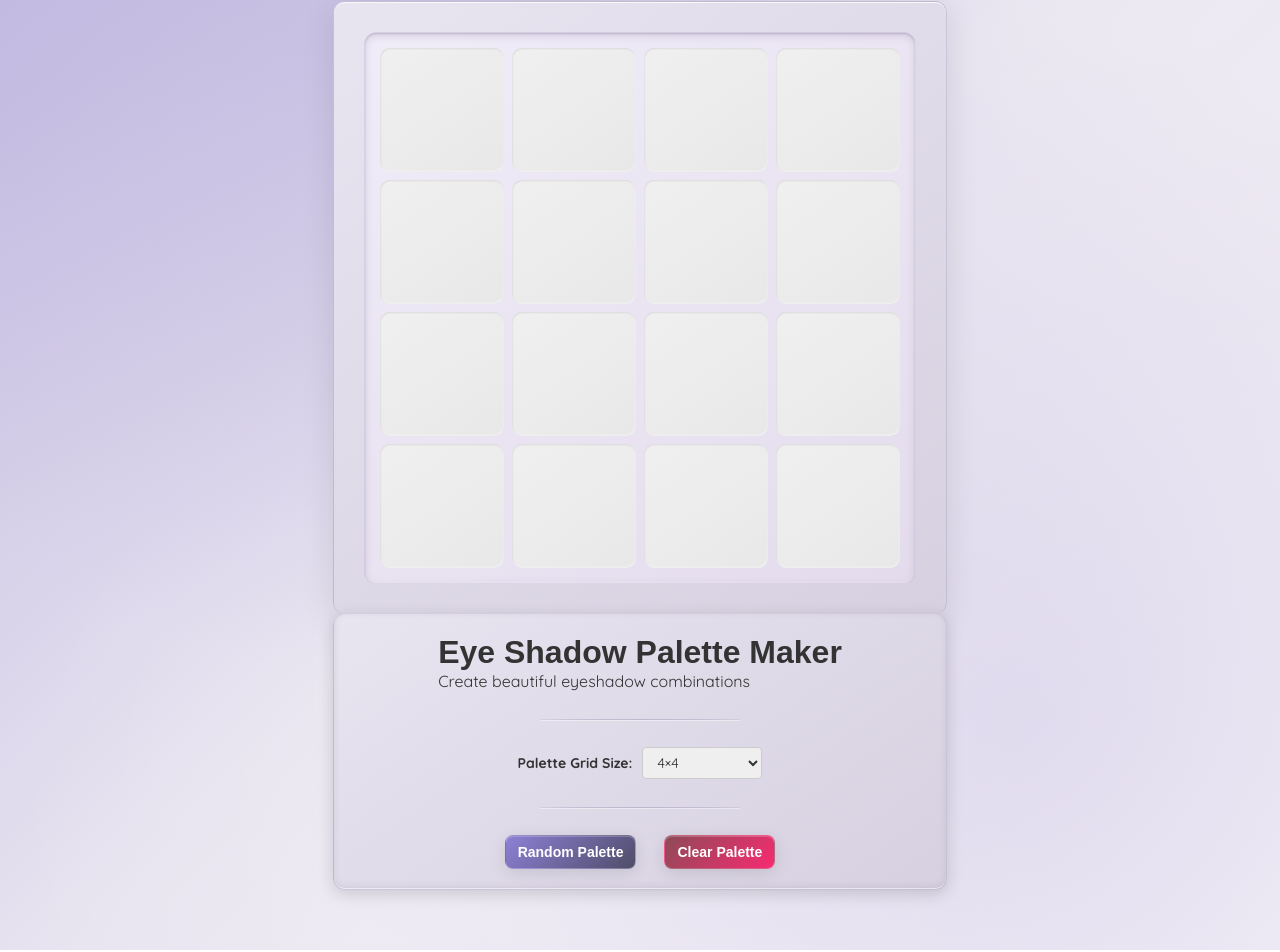
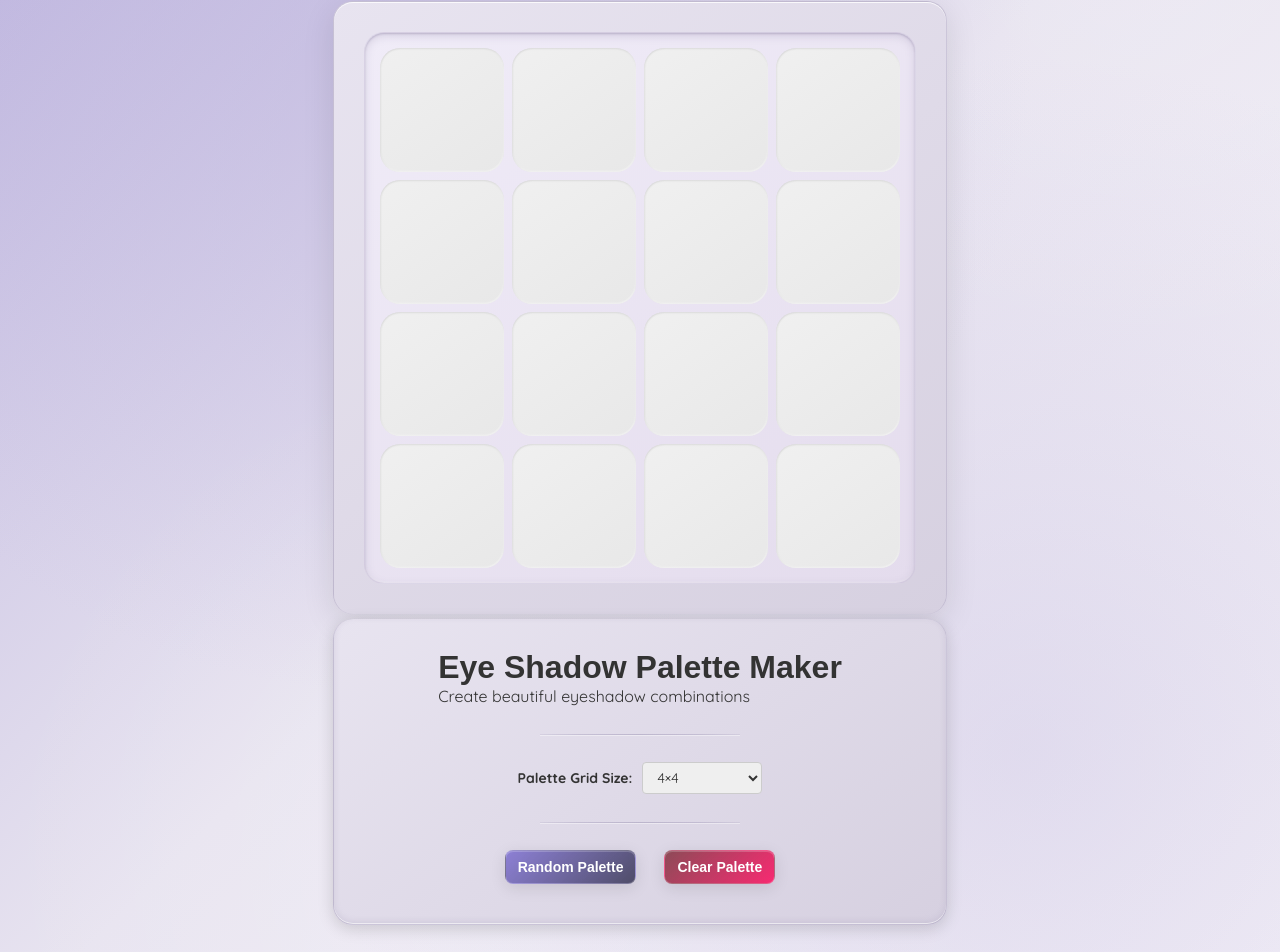
Before and after one commit to ktocdev/eye-shadow-palette-maker, a Vue app: page / in a window 1280 px wide. Shown: the part 192-1144 px from the top of the page. Built offline with nearby package versions, Linux system fonts and the light colour scheme; a web font is replaced by a local one.

Commit message:
ESPM-11 - styling

```diff
--- a/components/grid/GridCell.vue
+++ b/components/grid/GridCell.vue
@@ -70,7 +70,7 @@ onMounted(() => {
 .grid-cell {
   aspect-ratio: 1;
   border: none;
-  border-radius: var(--radius-grid-cell);
+  border-radius: var(--radius-lg);
   background: var(--gradient-container-neutral);
   box-shadow: var(--shadow-grid-cell);
   display: flex;
@@ -100,6 +100,7 @@ onMounted(() => {
 
 @media (min-width: 1024px) {
   .grid-cell {
+    border-radius: var(--radius-xl);
     height: 124px;
     width: 124px;
   }
--- a/components/grid/PaletteSwatch.vue
+++ b/components/grid/PaletteSwatch.vue
@@ -140,12 +140,12 @@ const onMiniSwatchTouchEnd = (e) => {
 }
 
 .palette-swatch-container:has(.palette-swatch.dark-palette-swatch) .palette-color-name {
-  color: var(--color-text-light);
+  color: #f8f9fa;
 }
 
 @media (min-width: 1024px) {
   .palette-swatch {
-    border-radius: var(--radius-xl);
+    border-radius: var(--radius-lg);
   }
   .palette-color-name {
     font-size: var(--font-size-base);
--- a/styles/shared.css
+++ b/styles/shared.css
@@ -215,7 +215,7 @@ h1 {
   border: 1px solid rgba(139,129,165,0.3);
   border-top: none;
   padding: 15px;
-  margin: 0 0 20px;
+  margin: 5px 0 20px;
   display: flex;
   flex-direction: column;
   gap: 56px;
@@ -251,7 +251,7 @@ h1 {
 /* Desktop (769px and up) */
 @media (min-width: 973px) {
   .palette-lid {
-    padding: 20px;
+    padding: 30px 0 40px;
     border-radius: var(--radius-container-large);
   }
 }
--- a/styles/variables.css
+++ b/styles/variables.css
@@ -70,7 +70,7 @@
   --shadow-grid-cell-hover: inset 0 1px 2px rgba(0,123,255,0.12), inset 0 -1px 2px rgba(255,255,255,0.6), inset 1px 0 2px rgba(0,123,255,0.08), inset -1px 0 2px rgba(255,255,255,0.4);
 
   /* Effect Shadows */
-  --shadow-swatch: inset 0 2px 0 rgba(0,0,0,0.1), inset 0 2px 0 rgba(255,255,255,0.2);
+  --shadow-swatch: inset 2px 2px 2px rgba(0,0,0,0.1), inset 0 2px 0 rgba(255,255,255,0.2);
 
   /* Divider Shadows */
   --shadow-divider: 0 1px 0 rgba(255,255,255,0.4), inset 0 1px 1px rgba(139,129,165,0.15);
@@ -104,7 +104,7 @@
   --radius-sm: 6px;
   --radius-md: 8px;
   --radius-lg: 10px;
-  --radius-xl: 12px;
+  --radius-xl: 20px;
   --radius-circle: 50%;
 
   /* Component-specific Border Radius */
```
